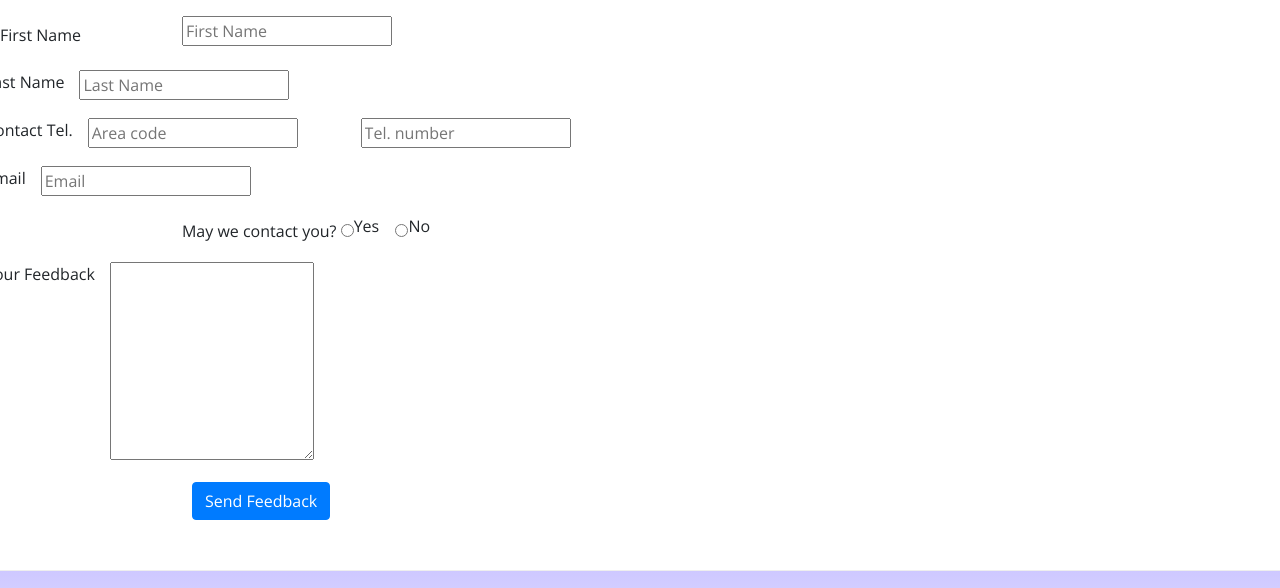
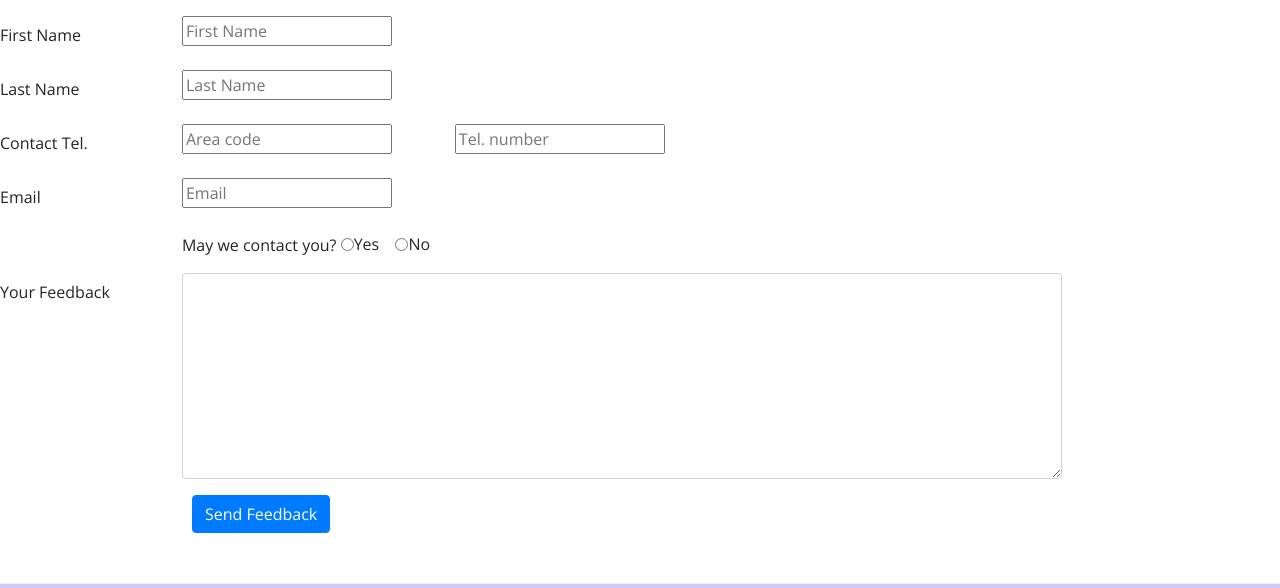
Before and after one commit to kweisse1/nucampsite, a website: page contactus.html in a window 1280 px wide. Shown: the part 680-1268 px from the top of the page. Drawn offline with nearby package versions, Linux system fonts and the light colour scheme.

Commit message:
forms working but ugly

```diff
--- a/contactus.html
+++ b/contactus.html
@@ -91,14 +91,14 @@
                         </div>
                     </div>
                     <div class="form-group row">
-                        <label for="lastName"> Last Name </label>
+                        <label for="lastName" class="col-md-2 col-form-label" > Last Name </label>
                         <div class="col-md-10">
                             <input type="text" id="lastName" name="lastName" placeholder="Last Name"/>
                         </div>
                     </div>
                     <!-- Phone Number -->
                     <div class="form-group row">
-                        <label for="areaCode"> Contact Tel. </label>
+                        <label for="areaCode" class="col-md-2 col-form-label" > Contact Tel. </label>
                         <div class="col-5 col-md-3">
                             <input type="tel" id="areaCode" name="areaCode" placeholder="Area code"/>
                         </div>
@@ -108,7 +108,7 @@
                     </div>
                     <!-- Email -->
                     <div class="form-group row">
-                        <label for="email"> Email </label>
+                        <label for="email" class="col-md-2 col-form-label" > Email </label>
                         <div class="col-md-10">
                             <input type="email" id="email" name="email" placeholder="Email"/>
                         </div>
@@ -119,19 +119,19 @@
                             May we contact you?
                             <div class="form-check form-check-inline">
                                 <input type="radio" id="contactYes" name="contactRadios" value="yes" />
-                                <label for="contactYes"> Yes </label>
+                                <label for="contactYes" class="form-check-label" > Yes </label>
                             </div>
                             <div class="form-check form-check-inline">
                                 <input type="radio" id="contactNo" name="contactRadios" value="no"  />
-                                <label for="contactNo"> No </label>
+                                <label for="contactNo" class="form-check-label" > No </label>
                             </div>
                         </div>
                     </div>
                     <!-- Feedback -->
                     <div class="form-group row">
-                        <label for="feedback"> Your Feedback </label>
+                        <label for="feedback" class="col-md-2 col-form-label" > Your Feedback </label>
                         <div class="col-md-10">
-                            <textarea id="feedback" name="feedback" rows="8"></textarea>
+                            <textarea class="form-control" id="feedback" name="feedback" rows="8"></textarea>
                         </div>
                     </div>
                     <!-- Submit -->
```
